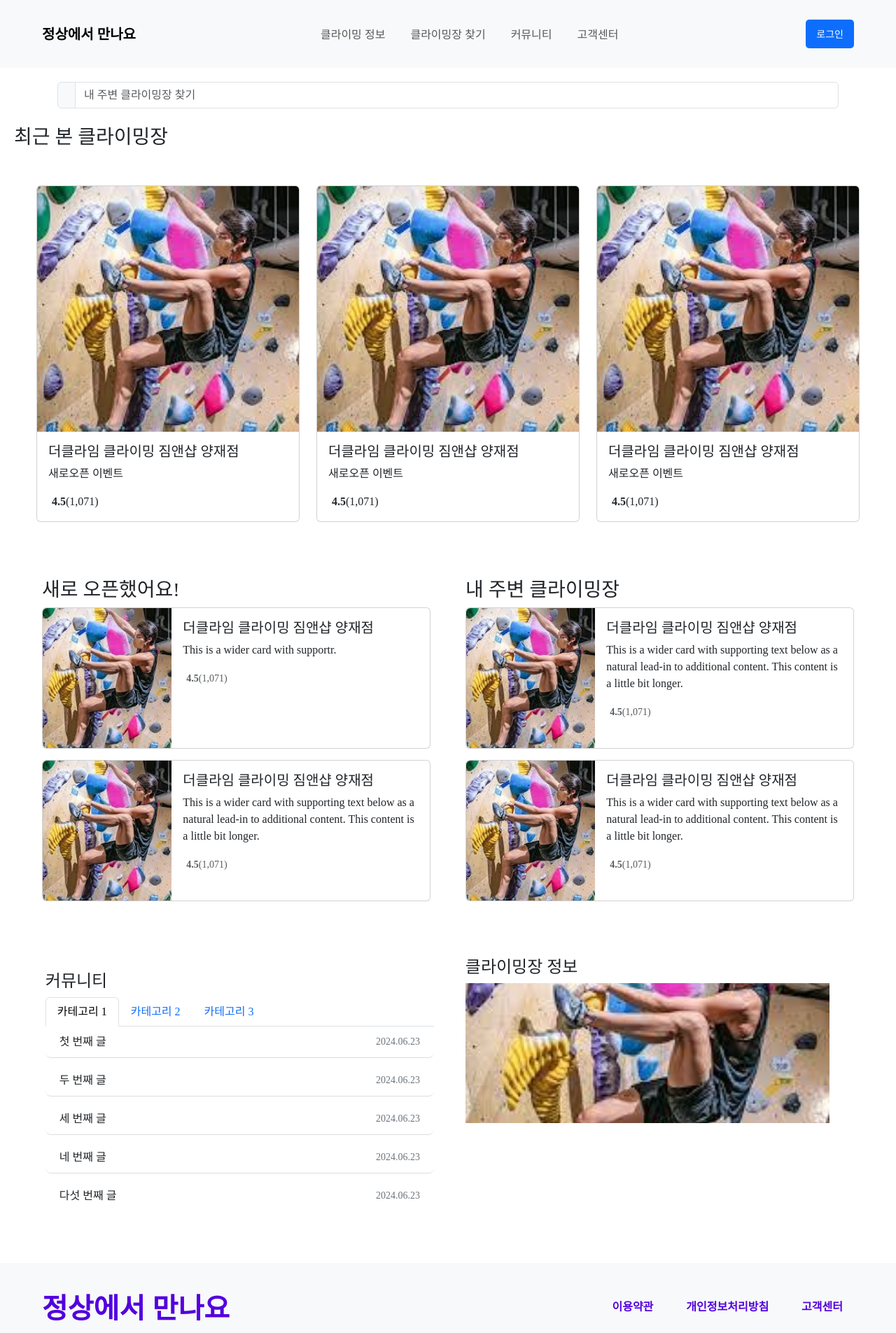
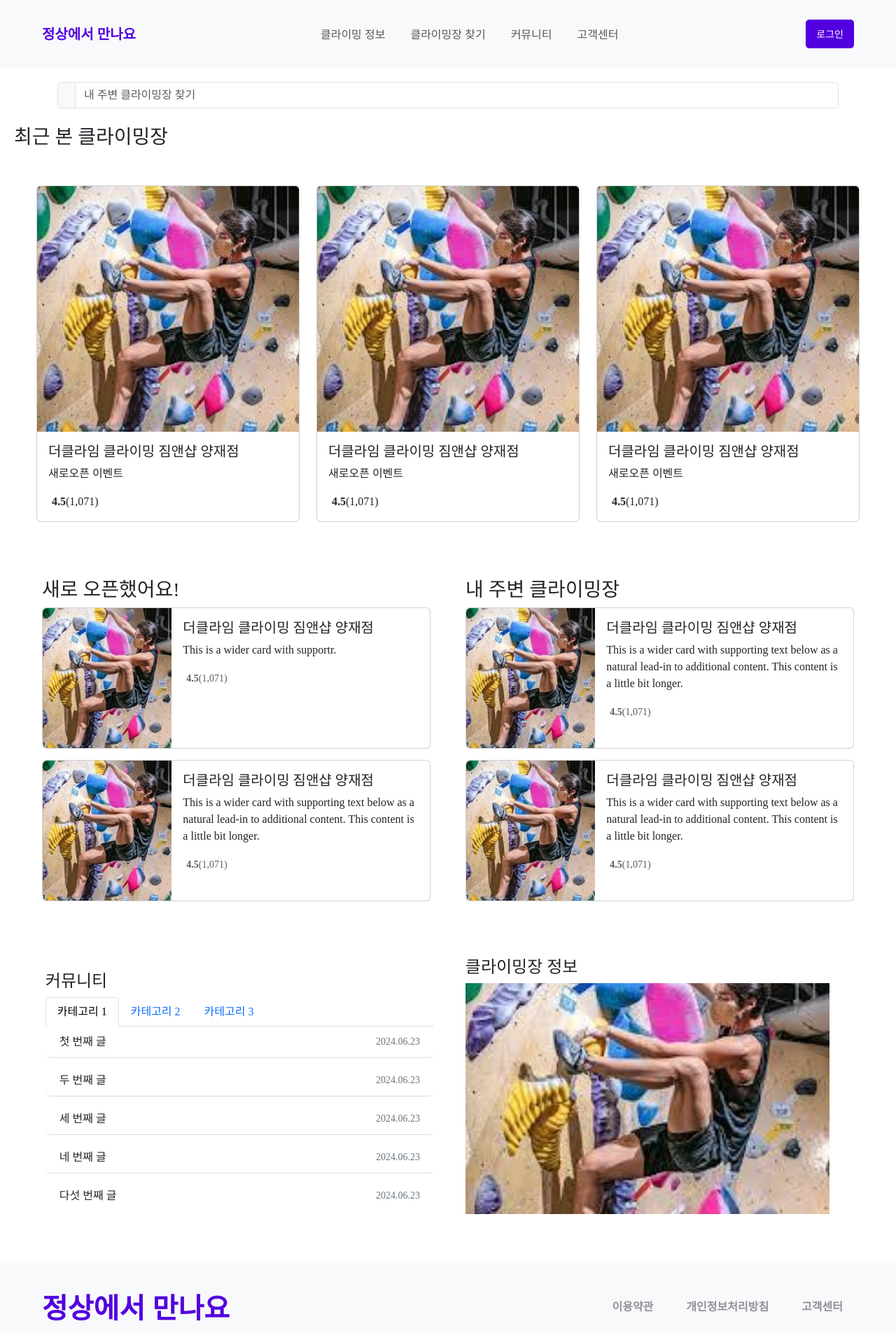
Before and after one commit to Jaesang98/meet-at-summit-publish, a React (Create React App) app: page /HOM_1000 in a window 1280 px wide. Shown: the top 1905 px of the page at 70% size. Built offline with nearby package versions, Linux system fonts and the light colour scheme.

Commit message:
jsnam 퍼블수정

```diff
--- a/src/assets/styles/com.css
+++ b/src/assets/styles/com.css
@@ -1,12 +1,12 @@
 .com-head {
+    position: sticky;
+    top: 0;
+    background-color: #fff; /* 배경색 지정 */
+    z-index: 1000; /* 다른 요소들 위에 표시되도록 z-index 설정 */
+    padding: 10px;
     display: flex;
-    /* Flexbox를 사용하여 수평 정렬 */
     justify-content: space-between;
-    /* 제목과 입력 필드 사이의 공간을 최대한 활용 */
     align-items: center;
-    /* 세로 중앙 정렬 */
-    padding: 10px;
-    /* 상하 좌우 패딩 추가 */
 }
 
 .com-head .commu-log {
--- a/src/assets/styles/footer.css
+++ b/src/assets/styles/footer.css
@@ -28,7 +28,7 @@
 
 .footer-nav .nav-link {
   margin-left: 15px;
-  color: #5200DF;
+  color: #929097;
   font-weight: 600;
   margin-bottom: 100px;
 }
--- a/src/assets/styles/header.css
+++ b/src/assets/styles/header.css
@@ -1,16 +1,16 @@
-.logo {
+.headerContain .navbar-brand.logo {
     color: #5200DF;
     font-weight: 900;
 }
 
-.headBtn {
-    background-color: #5200DF;;
+.headerContain .btn.headBtn {
+    background-color: #5200DF;
 }
 
-.headNavar {
+.headerContain .navbar-nav.headNavar {
     margin: auto;
 }
 
-.headNavar .headLink {
+.headerContain .navbar-nav.headNavar .nav-link.headLink {
     margin-right: 20px;
 }
--- a/src/assets/styles/home.css
+++ b/src/assets/styles/home.css
@@ -48,7 +48,7 @@
 
 .clim-bottom .clim-info img{
     width: 520px;
-    height: 200px;
+    height: 330px;
 }
 
 .search-filter {
--- a/src/assets/styles/log.css
+++ b/src/assets/styles/log.css
@@ -68,7 +68,6 @@
     position: absolute;
     content: "";
     border-bottom: 2px solid #5200DF;
-    ;
     width: 100%;
     top: 20px;
     left: 50%;
--- a/src/components/header.js
+++ b/src/components/header.js
@@ -1,5 +1,5 @@
 import {Container, Nav, Navbar, Button} from 'react-bootstrap';
-import '../assets/styles/header.css'
+import '../assets/styles/header.css';
 
 function header() {
     return (
--- a/src/components/login.js
+++ b/src/components/login.js
@@ -1,6 +1,6 @@
 import { Modal, Button, Form, Row, Col } from 'react-bootstrap';
 import 'bootstrap/dist/css/bootstrap.min.css';
-import '../assets/styles/log.css'; // 추가 스타일이 필요하다면 이 파일에 작성
+import '../assets/styles/log.css';
 
 function LOGIN({ show, handleClose }) {
     return (
--- a/src/pages/LOG/LOG_2030.js
+++ b/src/pages/LOG/LOG_2030.js
@@ -44,7 +44,7 @@ function LOG2030() {
                         </div>
                     </div>
 
-                    <button className='signup-button mt-3'>가입하기</button>
+                    <button className='signup-button mt-3'>로그인</button>
                 </div>
             </section>
 
```
